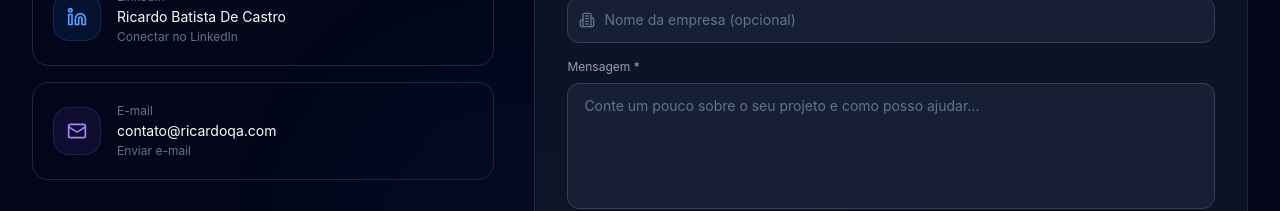
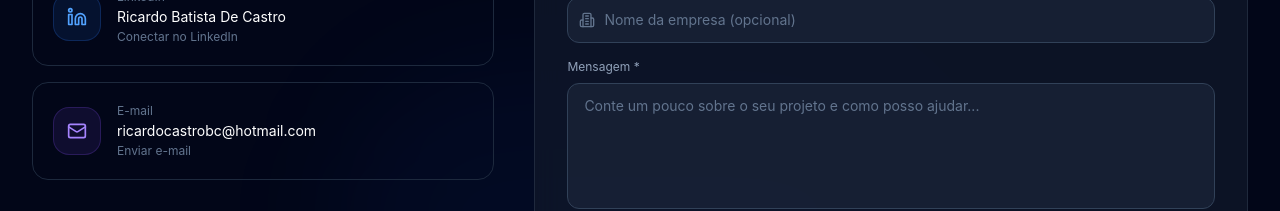
Before and after one commit to Ricardo-Batista-De-Castro/qa-landing-page, a React (Vite) app: page / in a window 1280 px wide. Shown: the part 8580-8791 px from the top of the page. Built offline with nearby package versions, Linux system fonts and the light colour scheme.

Commit message:
ajustes do e-mail para contato

```diff
--- a/src/components/Contact.jsx
+++ b/src/components/Contact.jsx
@@ -106,7 +106,7 @@ export default function Contact() {
             </a>
 
             <a
-              href="mailto:contato@ricardoqa.com"
+              href="mailto:ricardocastrobc@hotmail.com"
               className="flex items-center gap-4 p-5 rounded-2xl border border-slate-800 hover:border-violet-500/40 hover:bg-violet-500/5 transition-all duration-200 group"
             >
               <div className="w-12 h-12 rounded-2xl bg-violet-500/10 border border-violet-500/20 flex items-center justify-center flex-shrink-0">
@@ -114,7 +114,7 @@ export default function Contact() {
               </div>
               <div>
                 <p className="text-xs text-slate-500 mb-0.5">E-mail</p>
-                <p className="text-sm font-600 text-white group-hover:text-violet-400 transition-colors">contato@ricardoqa.com</p>
+                <p className="text-sm font-600 text-white group-hover:text-violet-400 transition-colors">ricardocastrobc@hotmail.com</p>
                 <p className="text-xs text-slate-500 mt-0.5">Enviar e-mail</p>
               </div>
             </a>
```
